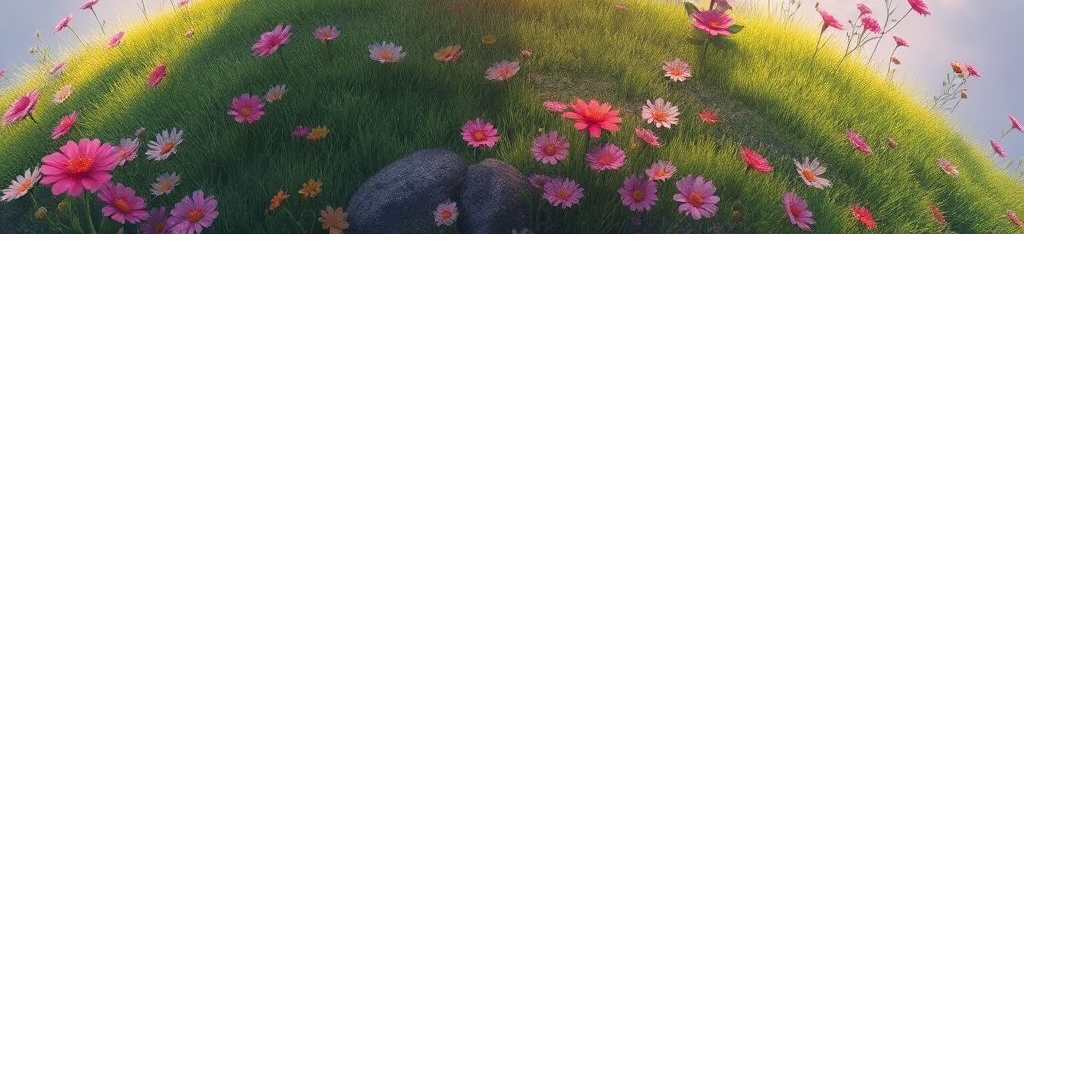
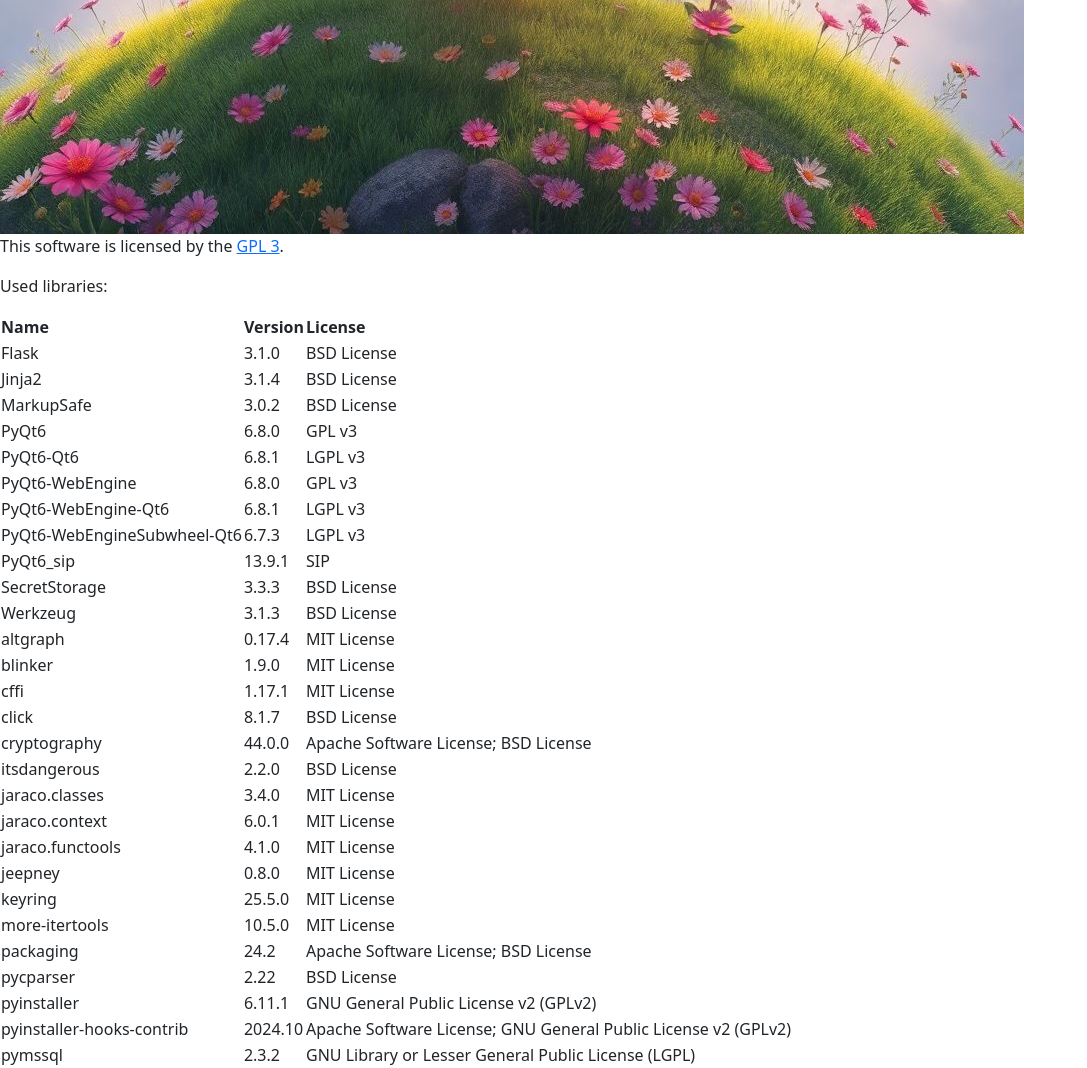
Before and after one commit to Mono-Azul/BODO, a Flask app: page /index.html in a window 1280 px wide. Shown: the part 1060-2128 px from the top of the page, without its empty margins (0-1087 px from the left). Before the commit the page ends 1294 px from the top, so only its background shows below. Run offline with Flask 3, Linux system fonts and the light colour scheme; parts of the project's set-up code (start-up, migrations or seed data) failed here and were passed over; some libraries are stand-ins or nearby versions.

Commit message:
Add README.md and dependencies on start screen

```diff
--- a/templates/start_screen.html
+++ b/templates/start_screen.html
@@ -35,5 +35,158 @@ along with this program.  If not, see <https://www.gnu.org/licenses/>.
 <h2><a href="./batch-search">Go to search</a></h2>
 <p>Time to introduce our moscot and lucky charm:</p>
 <img src="/static/unicorn.jpg">
+<p>This software is licensed by the <a href="https://www.gnu.org/licenses/">GPL 3</a>.</p>
+<p>Used libraries:</p>
+<table>
+    <thead>
+        <tr>
+            <th>Name</th>
+            <th>Version</th>
+            <th>License</th>
+        </tr>
+    </thead>
+    <tbody>
+        <tr>
+            <td>Flask</td>
+            <td>3.1.0</td>
+            <td>BSD License</td>
+        </tr>
+        <tr>
+            <td>Jinja2</td>
+            <td>3.1.4</td>
+            <td>BSD License</td>
+        </tr>
+        <tr>
+            <td>MarkupSafe</td>
+            <td>3.0.2</td>
+            <td>BSD License</td>
+        </tr>
+        <tr>
+            <td>PyQt6</td>
+            <td>6.8.0</td>
+            <td>GPL v3</td>
+        </tr>
+        <tr>
+            <td>PyQt6-Qt6</td>
+            <td>6.8.1</td>
+            <td>LGPL v3</td>
+        </tr>
+        <tr>
+            <td>PyQt6-WebEngine</td>
+            <td>6.8.0</td>
+            <td>GPL v3</td>
+        </tr>
+        <tr>
+            <td>PyQt6-WebEngine-Qt6</td>
+            <td>6.8.1</td>
+            <td>LGPL v3</td>
+        </tr>
+        <tr>
+            <td>PyQt6-WebEngineSubwheel-Qt6</td>
+            <td>6.7.3</td>
+            <td>LGPL v3</td>
+        </tr>
+        <tr>
+            <td>PyQt6_sip</td>
+            <td>13.9.1</td>
+            <td>SIP</td>
+        </tr>
+        <tr>
+            <td>SecretStorage</td>
+            <td>3.3.3</td>
+            <td>BSD License</td>
+        </tr>
+        <tr>
+            <td>Werkzeug</td>
+            <td>3.1.3</td>
+            <td>BSD License</td>
+        </tr>
+        <tr>
+            <td>altgraph</td>
+            <td>0.17.4</td>
+            <td>MIT License</td>
+        </tr>
+        <tr>
+            <td>blinker</td>
+            <td>1.9.0</td>
+            <td>MIT License</td>
+        </tr>
+        <tr>
+            <td>cffi</td>
+            <td>1.17.1</td>
+            <td>MIT License</td>
+        </tr>
+        <tr>
+            <td>click</td>
+            <td>8.1.7</td>
+            <td>BSD License</td>
+        </tr>
+        <tr>
+            <td>cryptography</td>
+            <td>44.0.0</td>
+            <td>Apache Software License; BSD License</td>
+        </tr>
+        <tr>
+            <td>itsdangerous</td>
+            <td>2.2.0</td>
+            <td>BSD License</td>
+        </tr>
+        <tr>
+            <td>jaraco.classes</td>
+            <td>3.4.0</td>
+            <td>MIT License</td>
+        </tr>
+        <tr>
+            <td>jaraco.context</td>
+            <td>6.0.1</td>
+            <td>MIT License</td>
+        </tr>
+        <tr>
+            <td>jaraco.functools</td>
+            <td>4.1.0</td>
+            <td>MIT License</td>
+        </tr>
+        <tr>
+            <td>jeepney</td>
+            <td>0.8.0</td>
+            <td>MIT License</td>
+        </tr>
+        <tr>
+            <td>keyring</td>
+            <td>25.5.0</td>
+            <td>MIT License</td>
+        </tr>
+        <tr>
+            <td>more-itertools</td>
+            <td>10.5.0</td>
+            <td>MIT License</td>
+        </tr>
+        <tr>
+            <td>packaging</td>
+            <td>24.2</td>
+            <td>Apache Software License; BSD License</td>
+        </tr>
+        <tr>
+            <td>pycparser</td>
+            <td>2.22</td>
+            <td>BSD License</td>
+        </tr>
+        <tr>
+            <td>pyinstaller</td>
+            <td>6.11.1</td>
+            <td>GNU General Public License v2 (GPLv2)</td>
+        </tr>
+        <tr>
+            <td>pyinstaller-hooks-contrib</td>
+            <td>2024.10</td>
+            <td>Apache Software License; GNU General Public License v2 (GPLv2)</td>
+        </tr>
+        <tr>
+            <td>pymssql</td>
+            <td>2.3.2</td>
+            <td>GNU Library or Lesser General Public License (LGPL)</td>
+        </tr>
+    </tbody>
+</table>
 </body>
 </html>
```
Also changed, not shown: README.md (added).
